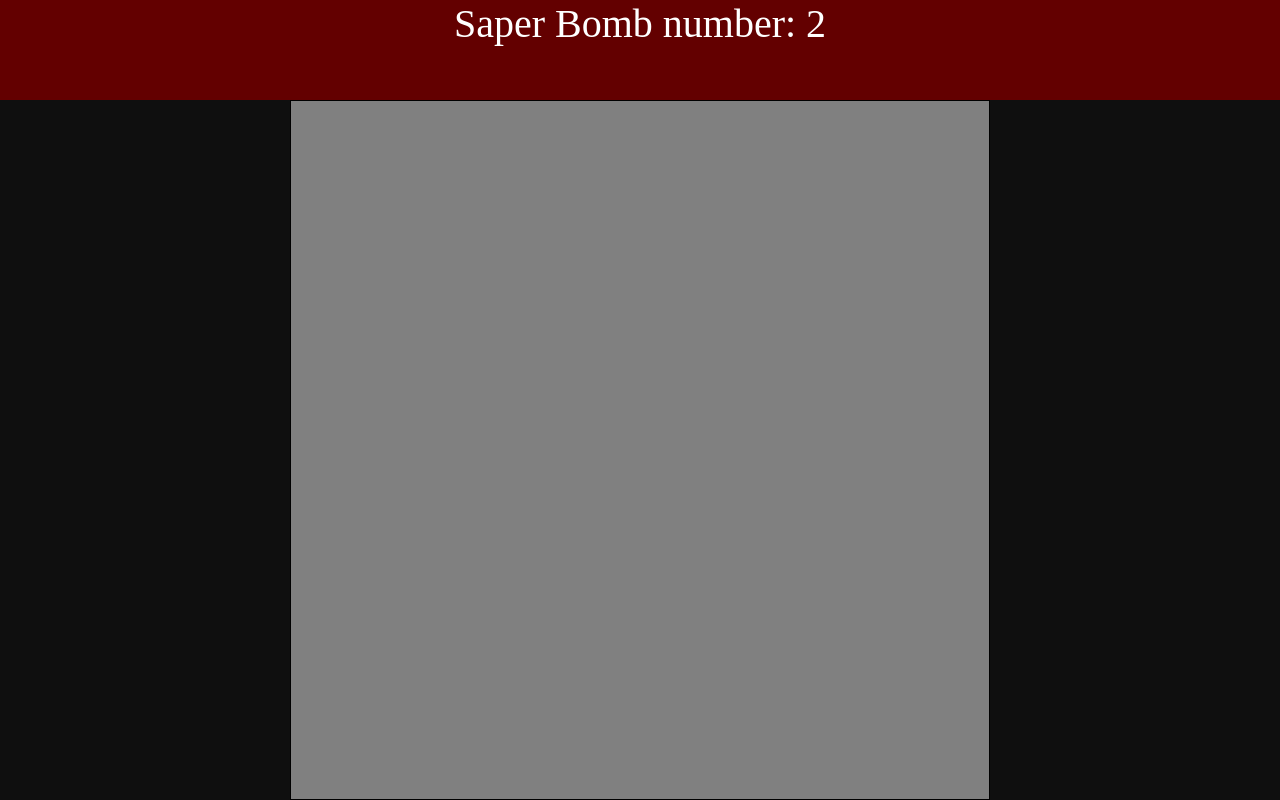
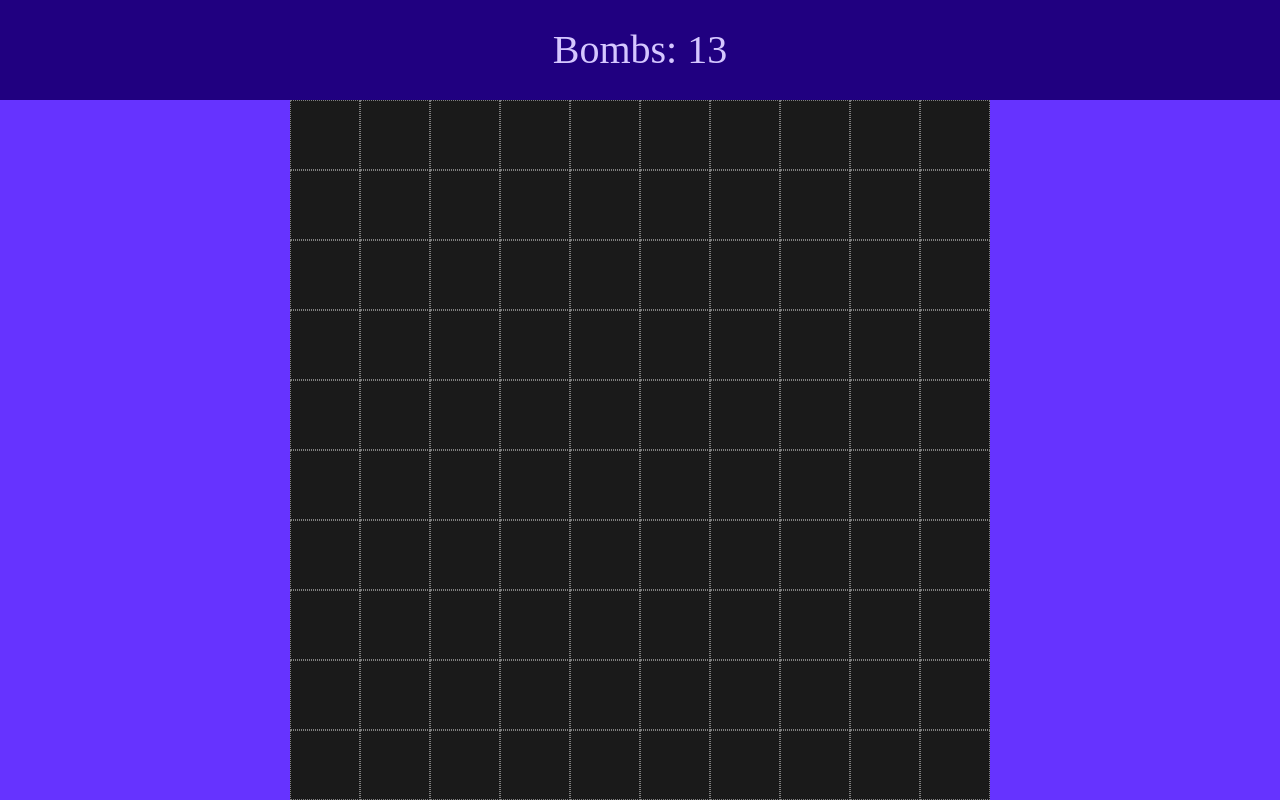
Before and after one commit to Korek-F/saper, a React (Create React App) app: page / in a window 1280 px wide. Both pictures are taken after a click on the button "Start Game". Built offline with nearby package versions, Linux system fonts and the light colour scheme.

Commit message:
Version 1.0

```diff
--- a/package.json
+++ b/package.json
@@ -8,7 +8,9 @@
     "@testing-library/user-event": "^13.5.0",
     "react": "^18.0.0",
     "react-dom": "^18.0.0",
+    "react-icons": "^4.3.1",
     "react-scripts": "5.0.0",
+    "semantic-ui-react": "^2.1.2",
     "web-vitals": "^2.1.4"
   },
   "scripts": {
--- a/public/index.html
+++ b/public/index.html
@@ -5,10 +5,6 @@
     <link rel="icon" href="%PUBLIC_URL%/favicon.ico" />
     <meta name="viewport" content="width=device-width, initial-scale=1" />
     <meta name="theme-color" content="#000000" />
-    <meta
-      name="description"
-      content="Web site created using create-react-app"
-    />
     <link rel="apple-touch-icon" href="%PUBLIC_URL%/logo192.png" />
     <!--
       manifest.json provides metadata used when your web app is installed on a
@@ -24,7 +20,7 @@
       work correctly both with client-side routing and a non-root public URL.
       Learn how to configure a non-root public URL by running `npm run build`.
     -->
-    <title>React App</title>
+    <title>MineSweeper</title>
   </head>
   <body>
     <noscript>You need to enable JavaScript to run this app.</noscript>
--- a/src/App.js
+++ b/src/App.js
@@ -1,18 +1,17 @@
 import React, { useEffect, useState } from "react";
+import { GameStartWindow } from "./components/GameStartWindow";
 import { Saper } from "./components/Saper";
-
 function App() {
   const [boxSize, setBoxSize] = useState()
-  const [rowNumber, setRowNumber] = useState(5)
-  const [columnNumber, setColumnNumber] = useState(5)
-  const [bombPercent, setBombPercent] = useState(8)
+  const [rowNumber, setRowNumber] = useState(10)
+  const [columnNumber, setColumnNumber] = useState(10)
+  const [bombPercent, setBombPercent] = useState(15)
   const [gameStart, setGameStart] = useState(false)
-
+  const [alcomode, setAlcomode] = useState(false)
   //Change the widht and height of game box
   useEffect(() => {
     const height = document.documentElement.clientHeight
     const width = document.documentElement.clientWidth
-    console.log(height, width)
     if (width >= height) {
       setBoxSize(height - 100)
     } else {
@@ -28,39 +27,14 @@ function App() {
           rowNumber={rowNumber}
           columnNumber={columnNumber}
           bombPercent={bombPercent}
+          alcomode={alcomode}
         />
         :
-        <div className="game-modal"
-          style={{ width: boxSize, height: boxSize }}>
-
-          <label>Rows Number</label>
-          <input type="range"
-            min={5} max={30}
-            value={rowNumber}
-            onChange={(e) => setRowNumber(Number(e.target.value))} />
-          {rowNumber}
-          <br />
-
-          <label>Columns Number</label>
-          <input type="range"
-            min={5} max={30}
-            value={columnNumber}
-            onChange={(e) => setColumnNumber(Number(e.target.value))} />
-          {columnNumber}
-          <br />
-
-          <label>Bomb Number</label>
-          <input type="range"
-            min={5} max={60}
-            value={bombPercent}
-            onChange={(e) => setBombPercent(Number(e.target.value))} />
-          {bombPercent}
-          <br />
-
-          <button onClick={() => setGameStart(true)}>
-            Start Game
-          </button>
-        </div>
+        <GameStartWindow boxSize={boxSize} rowNumber={rowNumber}
+          setRowNumber={setRowNumber} columnNumber={columnNumber}
+          setColumnNumber={setColumnNumber} bombPercent={bombPercent}
+          setBombPercent={setBombPercent} setGameStart={setGameStart}
+          alcomode={alcomode} setAlcomode={setAlcomode} />
       }
     </>
   );
--- /dev/null
+++ b/src/components/GameStartWindow.js
@@ -0,0 +1,51 @@
+import React from 'react'
+
+export const GameStartWindow = ({ boxSize, rowNumber,
+    setRowNumber, columnNumber,
+    setColumnNumber, bombPercent,
+    setBombPercent, setGameStart, alcomode, setAlcomode }) => {
+
+    return (
+        <div className="game-modal"
+            style={{
+                width: boxSize,
+                height: boxSize,
+                fontSize: boxSize / 22 + "px",
+            }}>
+
+            <label>Rows Number</label>
+            <input type="range"
+                min={5} max={40}
+                value={rowNumber}
+                onChange={(e) => setRowNumber(Number(e.target.value))} />
+            {rowNumber}
+            <br />
+
+            <label>Columns Number</label>
+            <input type="range"
+                min={5} max={40}
+                value={columnNumber}
+                onChange={(e) => setColumnNumber(Number(e.target.value))} />
+            {columnNumber}
+            <br />
+
+            <label>Bombs</label>
+            <input type="range"
+                min={5} max={60}
+                value={bombPercent}
+                onChange={(e) => setBombPercent(Number(e.target.value))} />
+            {bombPercent}
+            <br />
+
+            <label>Alcomode</label>
+            <input type="checkbox"
+                value={alcomode}
+                onChange={(e) => setAlcomode(e.target.checked)} />
+            <br />
+
+            <button onClick={() => setGameStart(true)} >
+                Start Game
+            </button>
+        </div>
+    )
+}
--- a/src/components/Saper.js
+++ b/src/components/Saper.js
@@ -1,13 +1,20 @@
-import React, { useEffect, useState } from 'react'
+import React, { useEffect, useState, useRef } from 'react'
 import { nextToCells } from '../utils/checkIfIsBorder'
 import { generateAllCells } from '../utils/generateAllCells'
 import { SaperRow } from './SaperRow'
 
-export const Saper = ({ boxSize, rowNumber, columnNumber, bombPercent }) => {
+export const Saper = ({ boxSize, rowNumber,
+    columnNumber, bombPercent, alcomode }) => {
 
     const [allCells, setAllCells] = useState([])
     const [gameEnded, setGameEnded] = useState(false)
     const [bombNubmer, setBombNumber] = useState(null)
+    const [startTime, setStartTime] = useState(null)
+    const [finishTime, setFinishTime] = useState(null)
+    const [isWin, setIsWin] = useState(false)
+    const [cellSize, setCellSize] = useState(20)
+
+    const mainBoxRef = useRef()
 
     const openCell = (id) => {
         const cell_object = allCells.filter(e => e.id === id)[0]
@@ -22,15 +29,16 @@ export const Saper = ({ boxSize, rowNumber, columnNumber, bombPercent }) => {
 
             setAllCells(state => state.map((el, i) => i + 1 === id ? { ...el, opened: true } : el))
 
-            const opened_cells = allCells.filter(e => e.opened === true)
-            //If all green cells are opened - end the game
-            if (opened_cells.length + 1 + bombNubmer === allCells.length) {
-                console.log("ended")
-                setGameEnded(true)
+            if (cell_object.bomb_count === 0) {
+                const next_to_cells = nextToCells(cell_object, columnNumber, rowNumber)
+                next_to_cells.forEach(e => {
+                    setAllCells(state => state.map((el, i) => el.id === e && el.flag === false ? { ...el, opened: true } : el))
+                })
             }
-
         }
     }
+
+
 
     const markAsBomb = (id) => {
         const cell_object = allCells.filter(e => e.id === id)[0]
@@ -43,6 +51,9 @@ export const Saper = ({ boxSize, rowNumber, columnNumber, bombPercent }) => {
     const restartGame = () => {
         setAllCells([])
         setGameEnded(false)
+        setIsWin(false)
+        const date = new Date()
+        setStartTime(date.getTime() / 1000)
         generateCells()
     }
 
@@ -65,8 +76,8 @@ export const Saper = ({ boxSize, rowNumber, columnNumber, bombPercent }) => {
                 }
             })
             return { ...cell, bomb_count: bomb_count }
+
         })
-
         setAllCells(UpdateBombNumberNextToCells)
 
     }
@@ -74,8 +85,34 @@ export const Saper = ({ boxSize, rowNumber, columnNumber, bombPercent }) => {
 
 
     useEffect(() => {
+        const date = new Date()
+        setStartTime(date.getTime() / 1000)
         generateCells()
+        //calculate the cell size
+        if (columnNumber > rowNumber) {
+            setCellSize(boxSize / columnNumber)
+        } else {
+            setCellSize(boxSize / rowNumber)
+        }
+        //Check if alcomode is on
+        if (alcomode) {
+            mainBoxRef.current.style["filter"] = "blur(5px)"
+        }
+
     }, [])
+
+    //If all green cells are opened - end the game
+    useEffect(() => {
+        const opened_cells = allCells.filter(e => e.opened === true)
+        if (opened_cells.length + bombNubmer === allCells.length && allCells.length > 24) {
+            const date = new Date()
+            setIsWin(true)
+            setFinishTime(date.getTime() / 1000)
+            setGameEnded(true)
+        }
+    }, [allCells])
+
+
 
     const rows = Array(rowNumber).fill(0).map((_, i) =>
         <SaperRow
@@ -86,36 +123,50 @@ export const Saper = ({ boxSize, rowNumber, columnNumber, bombPercent }) => {
             allCells={allCells}
             openCell={openCell}
             boxSize={boxSize}
-            markAsBomb={markAsBomb} />)
+            markAsBomb={markAsBomb}
+            cellSize={cellSize}
+        />)
 
     return (
         <>
             <div className='game-bar'>
-                Saper Bomb number: {bombNubmer}
+                Bombs: {bombNubmer}
             </div>
-            <div className='saper-main-box' style={{ width: boxSize, height: boxSize }}>
-                {gameEnded &&
-                    <div className='game-modal'>
-                        Game Ended <br />
-                        <button onClick={restartGame}>Refresh</button>
-                    </div>}
+            <div className='saper-main-box'
+                ref={mainBoxRef}
+                style={{
+                    width: cellSize * columnNumber,
+                    height: cellSize * rowNumber
+                }}>
                 {rows}
             </div>
+            {gameEnded &&
+                <div className='game-modal'
+                    style={{
+                        width: boxSize,
+                        height: boxSize,
+                        fontSize: boxSize / 22 + "px",
+                    }}>
+                    Game Ended <br />
+                    {isWin &&
+                        <>
+                            Time: &nbsp;
+                            {Math.floor(finishTime - startTime) >= 60 ?
+
+                                Math.floor(Math.floor(finishTime - startTime) / 60) + ":" +
+                                (Math.floor(finishTime - startTime) % 60 < 10 ?
+                                    "0" + Math.floor(finishTime - startTime) % 60 :
+                                    Math.floor(finishTime - startTime) % 60
+                                ) :
+
+                                Math.floor(finishTime - startTime) < 10 ?
+                                    "0:0" + Math.floor(finishTime - startTime) :
+                                    "0:" + Math.floor(finishTime - startTime)}
+                        </>
+                    }<br />
+
+                    <button onClick={restartGame}>Refresh</button>
+                </div>}
         </>
     )
 }
-
-/*
- const generateBombs = () => {
-        const range = rowNumber * columnNumber
-        const bomb_ids = []
-        let i = 0
-        while (i < bombNumber) {
-            const bomb = Math.floor((Math.random() * range) + 1)
-            if (!bomb_ids.includes(bomb)) {
-                bomb_ids.push(bomb)
-                i++
-            }
-        }
-        setBombCells(bomb_ids)
-    }*/
--- a/src/components/SaperCell.js
+++ b/src/components/SaperCell.js
@@ -1,19 +1,20 @@
 import React from 'react'
+import { BsFlag } from 'react-icons/bs'
 
 export const SaperCell = ({
     columnNumber, rowId,
     columnId, allCells,
     openCell, boxSize,
-    markAsBomb }) => {
+    markAsBomb, cellSize }) => {
 
-    const cellWidth = (100 / columnNumber) + "%"
     const id = rowId * columnNumber + columnId + 1;
     const cell = allCells[id - 1]
-    let cell_color = cell?.opened ?
-        (cell?.bomb ? "red" : "green")
-        : "grey";
+    let cell_class = cell?.opened ?
+        (cell?.bomb ? "bomb" : "opened")
+        : "unopened";
+
     if (cell?.flag) {
-        cell_color = "blue"
+        cell_class = "flag"
     }
     const handleClick = (e) => {
         e.preventDefault();
@@ -24,14 +25,22 @@ export const SaperCell = ({
         }
     };
     return (
-        <div className='saper-cell'
+        <div className={cell_class + " saper-cell"}
             onClick={handleClick}
             onContextMenu={handleClick}
-            style={{ width: cellWidth, backgroundColor: cell_color }}>
+            style={{
+                width: cellSize + "px",
+                height: cellSize + "px",
+                lineHeight: cellSize + "px"
+            }}>
             <div className='bomb-number'
-                style={{ fontSize: (boxSize / columnNumber) / 1.5 }}>
+                style={{ fontSize: cellSize / 1.5 }}>
 
-                {(cell?.opened && !cell?.bomb && cell?.bomb_count !== 0) ? cell?.bomb_count : ""}
+                {(cell?.opened && !cell?.bomb && cell?.bomb_count !== 0) ?
+                    cell?.bomb_count
+                    : ""}
+
+                {cell?.flag && <BsFlag />}
             </div>
         </div>
     )
--- a/src/components/SaperRow.js
+++ b/src/components/SaperRow.js
@@ -1,7 +1,7 @@
 import React from 'react'
 import { SaperCell } from './SaperCell'
 
-export const SaperRow = ({ columnNumber, rowId, rowNumber, openCell, boxSize, bombCells, allCells, markAsBomb }) => {
+export const SaperRow = ({ columnNumber, rowId, rowNumber, openCell, boxSize, bombCells, allCells, markAsBomb, cellSize }) => {
 
     const columns = Array(columnNumber).fill(0).map((_, i) =>
         <SaperCell
@@ -14,9 +14,10 @@ export const SaperRow = ({ columnNumber, rowId, rowNumber, openCell, boxSize, bo
             boxSize={boxSize}
             bombCells={bombCells}
             allCells={allCells}
-            markAsBomb={markAsBomb} />)
+            markAsBomb={markAsBomb}
+            cellSize={cellSize} />)
 
-    const rowHeight = (100 / rowNumber) + "%"
+    const rowHeight = Math.floor(cellSize) + "px"
     return (
         <div className='saper-row' style={{ height: rowHeight }} >
             {columns}
--- a/src/index.css
+++ b/src/index.css
@@ -5,14 +5,19 @@
   user-select: none;
 }
 
+:root {
+  --text-color: hsl(255, 100%, 89%);
+  --background-color: hsl(255, 100%, 60%);
+  --primary-color: red;
+  --secondary-color: hsl(255, 100%, 25%);
+}
+
 body {
-  background-color: rgb(15, 15, 15);
-
+  background-color: var(--background-color);
 }
 
 .saper-main-box {
   margin: 0 auto;
-  border: 1px solid black;
 }
 
 .saper-row {
@@ -20,37 +25,55 @@ body {
   display: flex;
 }
 
-.saper-cell {
-  border: 2px solid grey;
-  background-color: black;
-  color: white;
-  text-align: center;
-  height-line: auto;
-}
 
-.bomb-number {
-  font-size: 40px;
-  color: black;
-}
+
 
 .game-modal {
   border: 2px solid black;
   padding: 20px;
-  width: 600px;
+  width: 400px;
   height: 400px;
   position: fixed;
   background-color: white;
   left: 50%;
   top: 50%;
   transform: translate(-50%, -50%);
-  opacity: 0.8
+  opacity: 0.85;
+  text-align: center;
 }
 
 .game-bar {
-  color: white;
+  color: var(--text-color);
   text-align: center;
   font-size: 40px;
-  background-color: rgb(99, 0, 0);
+  background-color: var(--secondary-color);
   height: 100px;
   width: 100%;
+  line-height: 100px;
 }
+
+.saper-cell {
+  border: 1px dotted grey;
+}
+
+.bomb-number {
+  font-size: 40px;
+  color: black;
+  text-align: center;
+}
+
+.flag {
+  background-color: rgb(0, 132, 255);
+}
+
+.bomb {
+  background-color: red;
+}
+
+.opened {
+  background-color: rgb(115, 172, 30);
+}
+
+.unopened {
+  background-color: hsl(0, 0%, 10%)
+}
--- a/src/utils/generateAllCells.js
+++ b/src/utils/generateAllCells.js
@@ -14,7 +14,7 @@ export const generateAllCells = (columnNumber, rowNumber, bombPercent) => {
                 cell.bordered = true
             }
             //randomize if there is a bomb here
-            const bomb = Math.floor((Math.random() * bombPercent) + 1)
+            const bomb = Math.floor((Math.random() * 100 / bombPercent) + 1)
             if (bomb === 1) cell.bomb = true
             cell.id = id
 
```
Also changed, not shown: 1 other file (tests, documents, lock files or other folders).
